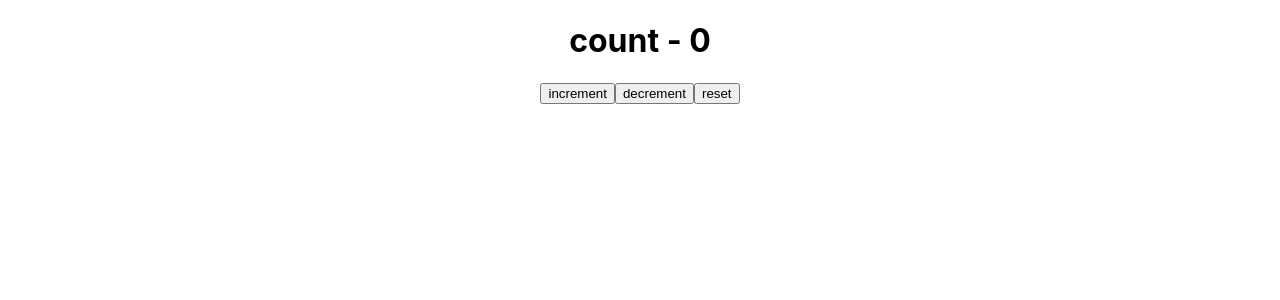
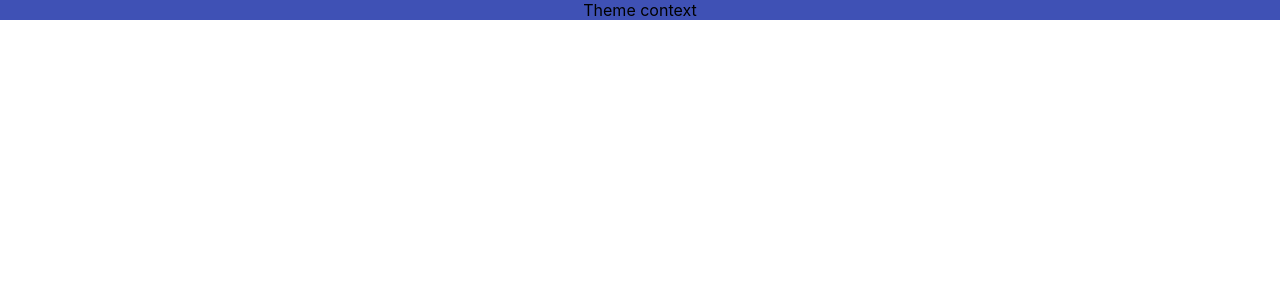
Before and after one commit to Samandar0021305/react-typescript-tutorial, a React (Create React App) app: page / in a window 1280 px wide. Shown: the top 300 px of the page. Built offline with nearby package versions, Linux system fonts and the light colour scheme.

Commit message:
context api

```diff
--- a/src/App.tsx
+++ b/src/App.tsx
@@ -1,7 +1,7 @@
 import React from 'react';
 import './App.css';
-import { Counter } from './components/state/Counter';
-
+import { Box } from './components/context/Box';
+import { THemeCOntextProvider } from './components/context/ThemeContext';
 function App() {
 
   // const personName= {
@@ -27,7 +27,9 @@
 
   return (
     <div className="App">
-        <Counter/>
+        <THemeCOntextProvider>
+          <Box/>
+        </THemeCOntextProvider>
     </div>
   );
 }
--- /dev/null
+++ b/src/components/context/Box.tsx
@@ -0,0 +1,10 @@
+import { useContext } from "react"
+import { ThemeContext } from "./ThemeContext"
+
+
+export const Box = () => {
+ const theme = useContext(ThemeContext)
+    return (
+    <div style={{background:theme.primary.main}}>Theme context</div>
+  )
+}
--- /dev/null
+++ b/src/components/context/ThemeContext.tsx
@@ -0,0 +1,12 @@
+import React, { createContext } from "react";
+import { theme } from "./theme";
+
+type THemeCOntextProps ={
+    children:React.ReactNode
+}
+
+export const ThemeContext  = createContext(theme)
+
+ export const THemeCOntextProvider = ({children}:THemeCOntextProps)=>{
+   return   <ThemeContext.Provider value={theme}>{children}</ThemeContext.Provider>
+}
--- /dev/null
+++ b/src/components/context/theme.ts
@@ -0,0 +1,10 @@
+export const theme = {
+    primary:{
+        main:"#3f51b5",
+        text:"#fff",
+    },
+    secondary:{
+        main:"#f50057",
+        text:"#fff",
+    },
+}
```
